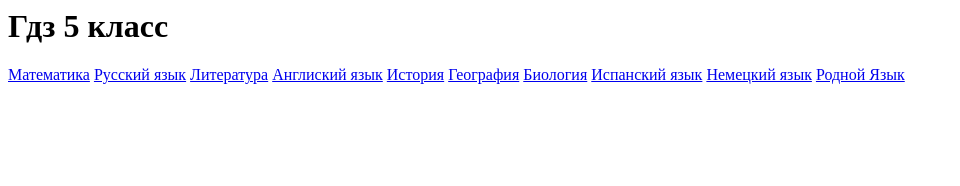
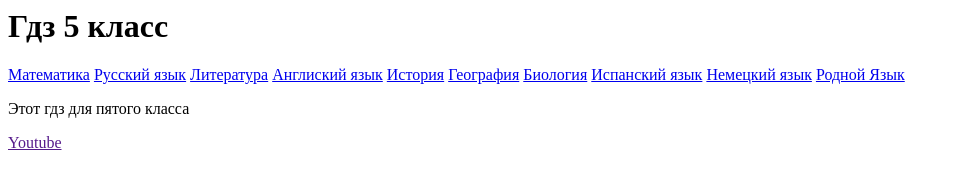
Before and after one commit to kostya8334/gdzonline5class, a plain HTML site: page index.html in a window 1280 px wide. Shown: the whole page, without its empty margins (0-960 px from the left). Drawn offline with Linux system fonts and the light colour scheme.

Commit message:
Create index.html

```diff
--- a/index.html
+++ b/index.html
@@ -10,4 +10,5 @@
 <a href="https://megaresheba.ru/gdz/ispanskij-yazyk/5-klass/manana-kostileva">Испанский язык</a>
 <a href="https://gdz-putina.info/5-klass/nemetskij-yazyk-5/gdz-po-nemetskomu-yazyku-5-klass-averin-gorizonty-uchebnik/">Немецкий язык</a>
 <a href="https://reshebnik.school/resheba-5-klass/russkij-jazyk/aleksa>ndrova">Родной Язык</a>
-</html>
+<p>Этот гдз для пятого класса</p>
+<a href="">Youtube<a/>
```
